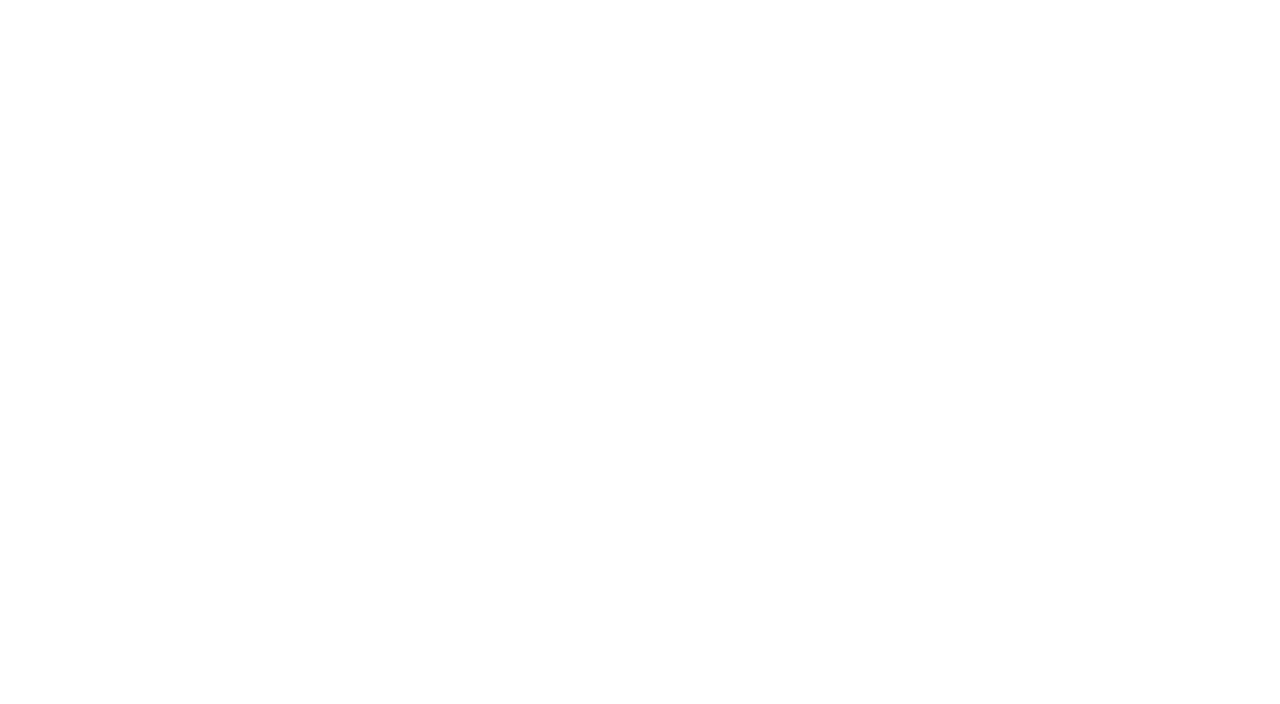
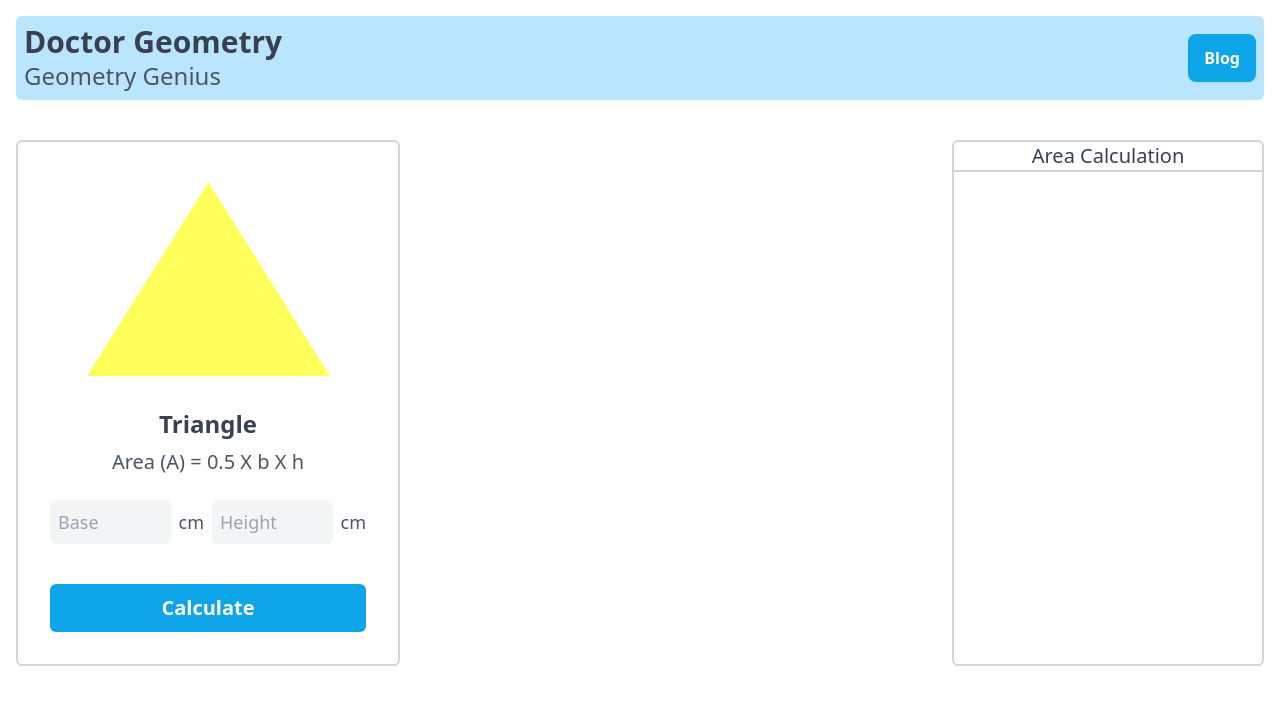
Before and after one commit to abunaim5/doctor-geometry, a plain HTML site: page index.html in a window 1280 px wide. Drawn offline with nearby package versions, Linux system fonts and the light colour scheme.

Commit message:
added geometry calculation section, triangle card and added styles

```diff
--- a/index.html
+++ b/index.html
@@ -1,5 +1,5 @@
 <!DOCTYPE html>
-<html lang="en">
+<html lang="en" data-theme="light">
 
 <head>
     <meta charset="UTF-8">
@@ -9,12 +9,61 @@
     <script src="https://cdn.tailwindcss.com"></script>
 </head>
 
-<body>
+<body class="m-4">
     <header>
+        <nav>
+            <div class="navbar bg-sky-200 rounded-md">
+                <div class="navbar-start flex-col items-start">
+                    <h1 class="text-3xl text-gray-700"><strong>Doctor Geometry</strong></h1>
+                    <h4 class="text-2xl text-gray-600">Geometry Genius</h4>
+                </div>
+                <div class="navbar-end">
+                    <button
+                        class="btn bg-sky-500 text-white font-bold text-base border-none hover:bg-sky-500">Blog</button>
+                </div>
+            </div>
+        </nav>
+    </header>
+    <main class="mt-10">
+        <section class="flex">
+            <!-- Geometry card container -->
+            <div class="flex-1 grid grid-cols-1 md:grid-cols-2 lg:grid-cols-3">
+                <!-- Triangle card -->
+                <div class="card w-96 border-2 border-gray-300 rounded-md">
+                    <figure class="px-10 pt-10">
+                        <img src="images/triangle.png" alt="triangle" class="" />
+                    </figure>
+                    <div class="card-body items-center text-center">
+                        <h2 class="card-title text-2xl text-gray-700 font-bold">Triangle</h2>
+                        <p class="text-xl text-gray-600 mb-4">Area (A) = 0.5 X b X h</p>
+                        <!--  Triangle input container -->
+                        <div class="flex w-full gap-2 mb-8">
+                            <!-- Base input container -->
+                            <div class="flex items-center gap-2">
+                                <input class="bg-gray-100 text-lg outline-none p-2 rounded-md w-full" type="text"
+                                    name="base" id="triangle-base" placeholder="Base">
+                                <span class="text-lg text-gray-600">cm</span>
+                            </div>
+                            <!-- Height input container -->
+                            <div class="flex items-center gap-2">
+                                <input class="bg-gray-100 text-lg outline-none p-2 rounded-md w-full" type="text"
+                                    name="height" id="triangle-height" placeholder="Height">
+                                <span class="text-lg text-gray-600">cm</span>
+                            </div>
+                        </div>
+                        <div class="card-actions w-full">
+                            <button class="btn bg-sky-500 text-white font-bold text-xl
+                        w-full border-none hover:bg-sky-500  rounded-md">Calculate</button>
+                        </div>
+                    </div>
+                </div>
+            </div>
 
-    </header>
-    <main>
-
+            <!-- Area calculation container -->
+            <div class="w-1/4 border-2 border-gray-300 text-center rounded-md">
+                <h2 class="border-b-2 border-gray-300 text-xl text-gray-700 font-medium">Area Calculation</h2>
+            </div>
+        </section>
     </main>
 </body>
 
```
